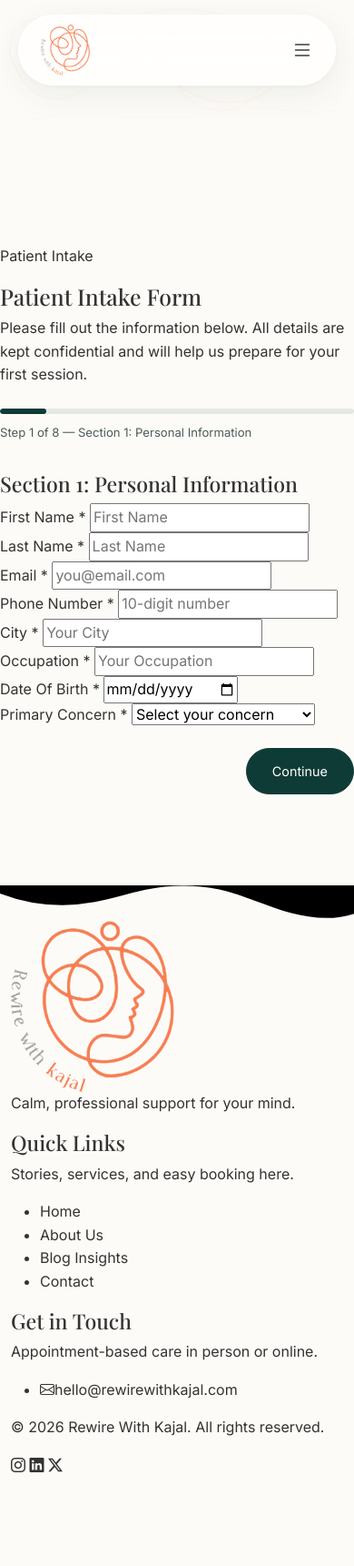
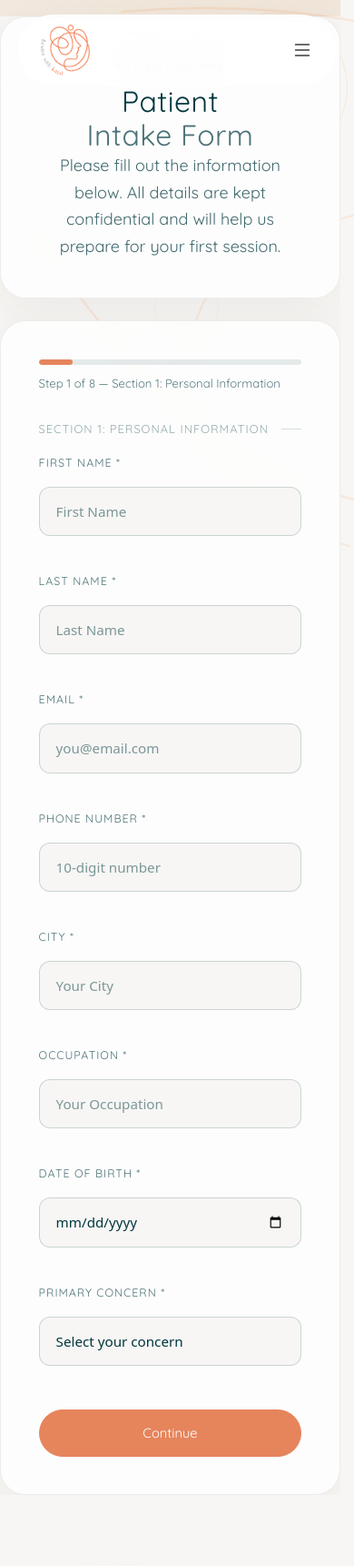
Before and after one commit to hp4274/kaja, a PHP site: page /Kaja/intake.php in a window 390 px wide. Shown: the top 1721 px of the page at 91% size. Before the commit the page ends 1618 px from the top, so only its background shows below. Run offline with PHP 8.4, Linux system fonts and the light colour scheme; a user stored in the database is signed in; data comes from the database, SQL or seed files in the repository; some libraries are stand-ins or nearby versions; some web fonts are replaced.

Commit message:
fix: the intake form was rendering unstyled
patient-intake-form.html is built from 86 ra-form-* classes and loaded none of
the three stylesheets that define them — only index-redesign.css, which has
zero of those rules. Every card, input, label and section header was falling
back to browser defaults. Pre-existing since the first commit; the extra
sections just made it obvious.

It now loads main-from-app.css for the components, index-redesign.css after it
for the current site chrome, and site-overrides.css last, matching the order
login.html already uses. intake-form.html had the same gap and gets the same
fix.

Loading those sheets exposed a second bug: .ra-form-group is display:flex and
.ra-form-row is display:grid, and a class selector outranks the browser's
[hidden] rule — so every conditionally revealed question and every hidden step
would have stayed on screen. Guarded with an id-scoped rule rather than
!important.

The wizard's own colours were hardcoded #0F3B36 against a real palette of
#00373e and #e6845c, so Continue sat next to Submit in a different colour at a
different radius. Everything now comes from the brand tokens, with the
component sheet's 50px radius. Adds keyboard focus rings, a mobile stacking
rule and reduced-motion support.

Co-Authored-By: Claude Opus 5 (1M context) <noreply@anthropic.com>

```diff
--- a/css/intake-wizard.css
+++ b/css/intake-wizard.css
@@ -1,11 +1,36 @@
+/* Intake wizard.
+ *
+ * Injected by intake.php after the site stylesheets, so it can lean on the
+ * brand tokens rather than inventing a palette. Every colour here is
+ * var(--ra-*) for that reason: the Continue button has to read as the same
+ * family as the form's own Submit button, or the page looks assembled from
+ * two designs.
+ *
+ * Fallbacks are the values site-overrides.css sets, so the wizard still looks
+ * right if it is ever loaded on a page that has not defined them.
+ */
+
 .intake-step[hidden] { display: none; }
 
-.intake-progress { margin: 0 0 2rem; }
+/* The form's own components set display on a class — .ra-form-group is flex,
+   .ra-form-row is grid — and a class selector outranks the browser's built-in
+   [hidden] rule. Without this, every conditionally revealed question and every
+   hidden step stays on screen.
+
+   Scoped by id so it beats any class rule in the component sheets without
+   reaching for !important. */
+#patientIntakeForm [hidden] { display: none; }
+
+/* ── Progress ─────────────────────────────────────────────────────────── */
+
+.intake-progress {
+  margin: 0 0 2rem;
+}
 
 .intake-progress-track {
   height: 6px;
   border-radius: 999px;
-  background: rgba(15, 59, 54, 0.10);
+  background: rgba(0, 55, 62, 0.10);
   overflow: hidden;
 }
 
@@ -13,40 +38,85 @@
   height: 100%;
   width: 0;
   border-radius: 999px;
-  background: #0F3B36;
+  /* The same accent as the Submit button, so filling the bar and reaching the
+     end of the form are visibly the same journey. */
+  background: var(--ra-amber, #e6845c);
   transition: width 260ms ease;
 }
 
 .intake-progress-label {
   margin-top: 0.6rem;
+  font-family: var(--font-body, "Quicksand", sans-serif);
   font-size: 0.82rem;
-  color: #4A5C5A;
+  color: var(--ra-text-muted, rgba(0, 55, 62, 0.65));
 }
+
+/* ── Navigation ───────────────────────────────────────────────────────── */
 
 .intake-nav {
   display: flex;
   justify-content: space-between;
+  align-items: center;
   gap: 0.75rem;
-  margin-top: 1.5rem;
+  margin-top: 1.75rem;
 }
 
 .intake-btn {
-  padding: 13px 28px;
-  border-radius: 60px;
-  border: 1px solid rgba(15, 59, 54, 0.2);
+  /* 50px matches .ra-btn-submit; anything else reads as a different control. */
+  padding: 13px 30px;
+  border-radius: 50px;
+  border: 1px solid rgba(0, 55, 62, 0.22);
   background: transparent;
-  color: #0F3B36;
-  font: inherit;
-  font-size: 0.9rem;
+  color: var(--ra-brown, #00373e);
+  font-family: var(--font-body, "Quicksand", sans-serif);
+  font-size: 0.92rem;
+  font-weight: 600;
   cursor: pointer;
-  transition: opacity 0.2s;
+  transition: background 0.2s ease, color 0.2s ease, opacity 0.2s ease;
 }
-.intake-btn:hover { opacity: 0.85; }
+
+.intake-btn:hover {
+  background: rgba(0, 55, 62, 0.06);
+}
+
+.intake-btn:focus-visible {
+  outline: 2px solid var(--ra-brown, #00373e);
+  outline-offset: 2px;
+}
+
 .intake-btn[hidden] { display: none; }
 
 .intake-btn-next {
-  background: #0F3B36;
-  border-color: #0F3B36;
+  background: var(--ra-amber, #e6845c);
+  border-color: var(--ra-amber, #e6845c);
   color: #fff;
   margin-left: auto;
 }
+
+.intake-btn-next:hover {
+  background: var(--ra-amber, #e6845c);
+  opacity: 0.9;
+}
+
+.intake-btn-next:focus-visible {
+  outline-color: var(--ra-amber, #e6845c);
+}
+
+/* ── Quality floor ────────────────────────────────────────────────────── */
+
+@media (max-width: 480px) {
+  .intake-nav {
+    flex-direction: column-reverse;
+    align-items: stretch;
+  }
+  .intake-btn { width: 100%; }
+  /* margin-left:auto would strand the button in a column layout. */
+  .intake-btn-next { margin-left: 0; }
+}
+
+@media (prefers-reduced-motion: reduce) {
+  .intake-progress-fill,
+  .intake-btn {
+    transition: none;
+  }
+}
--- a/patient-intake-form.html
+++ b/patient-intake-form.html
@@ -9,7 +9,12 @@
   <link href="https://cdn.jsdelivr.net/npm/bootstrap@5.3.3/dist/css/bootstrap.min.css" rel="stylesheet"
     integrity="sha384-QWTKZyjpPEjISv5WaRU9OFeRpok6YctnYmDr5pNlyT2bRjXh0JMhjY6hW+ALEwIH" crossorigin="anonymous" />
   <link rel="stylesheet" href="https://cdn.jsdelivr.net/npm/bootstrap-icons@1.11.3/font/bootstrap-icons.min.css" />
+  <!-- main-from-app.css defines the ra-form-* components this page is built
+       from; index-redesign.css supplies the current site chrome and so loads
+       after it; site-overrides.css has the last word, as its name promises. -->
+  <link rel="stylesheet" href="css/main-from-app.css" />
   <link rel="stylesheet" href="css/index-redesign.css" />
+  <link rel="stylesheet" href="css/site-overrides.css" />
   <link rel="icon" type="image/png" href="images/logo3.png" />
 </head>
 
```
Also changed, not shown: intake-form.html (+14 -7 lines).
